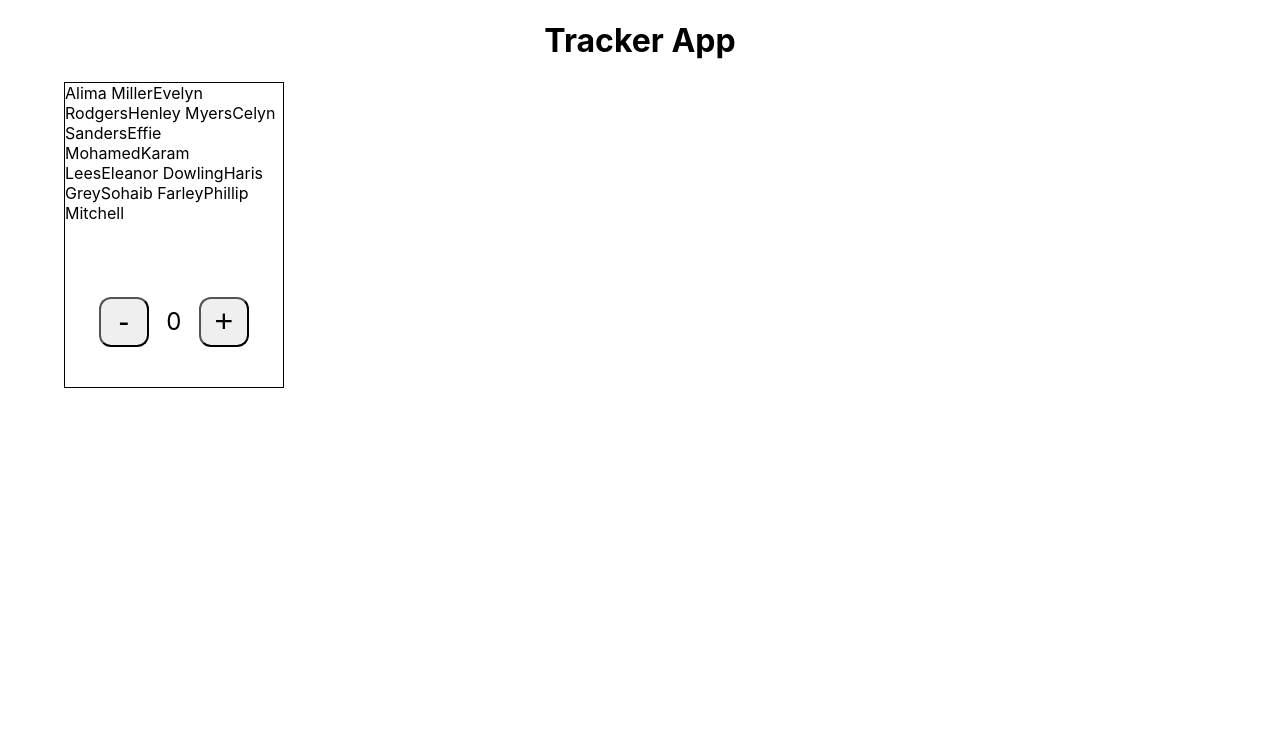
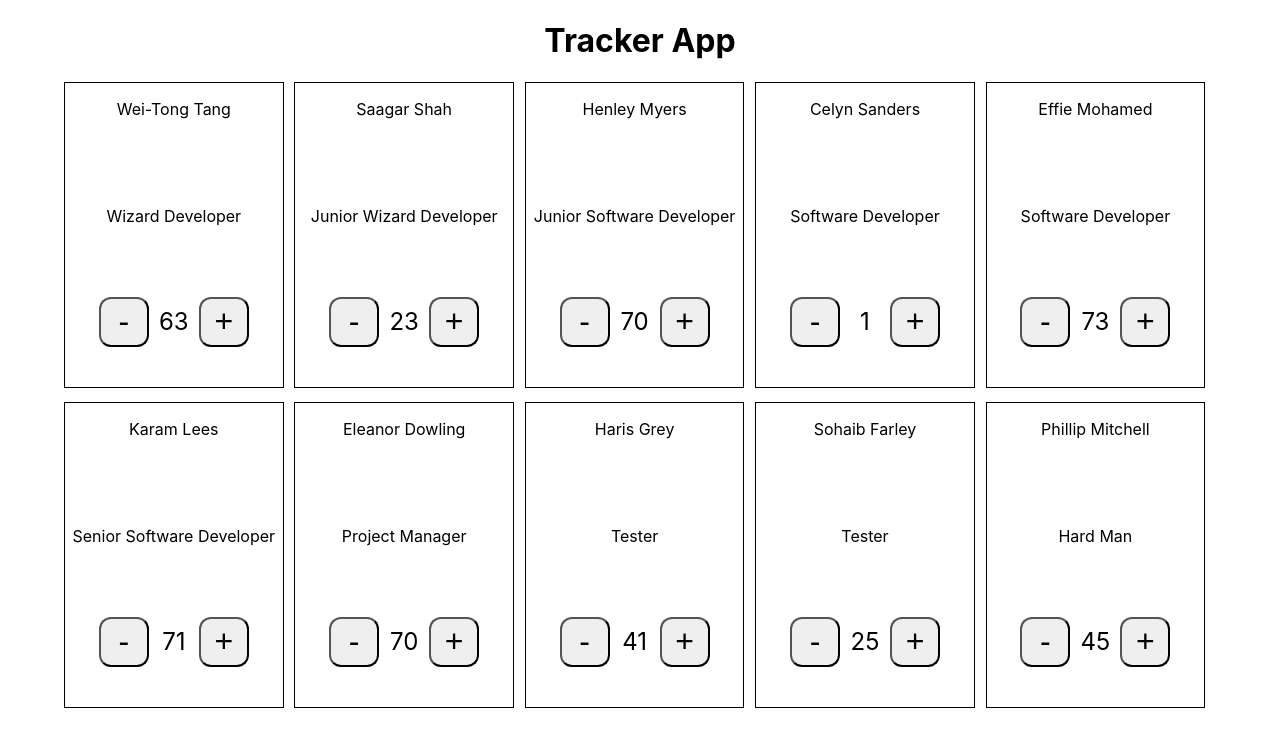
Before and after one commit to saagarshah99/Ticket-Tracker, a React (Create React App) app: page / in a window 1280 px wide. Shown: the top 746 px of the page. Built offline with nearby package versions, Linux system fonts and the light colour scheme.

Commit message:
Mapped data from array of objects and counter working

```diff
--- a/src/App.jsx
+++ b/src/App.jsx
@@ -9,7 +9,7 @@ function App() {
     <div className="App">
         <h1 className="App__header">Tracker App</h1>
         {/* <EmployeeBox teamArr={team} /> */}
-        <TrackerBox/>
+        <TrackerBox teamArr={team} />
     </div>
 
     // tracker --> employee (10) --> names, role, counter
--- a/src/components/EmployeeBox/EmployeeBox.jsx
+++ b/src/components/EmployeeBox/EmployeeBox.jsx
@@ -4,19 +4,23 @@ import Counter from "../../container/Counter/Counter"
 
 
 const EmployeeBox = ({ teamArr }) => {
-    const teamList = teamArr.map((employee) => {
-        return employee.name;
-    });
+    // const teamList = teamArr.map((employee) => {
+    //     return employee.name;
+    // });
+
+    return teamArr.map(({ name, role, numberOfTickets }) => {
 
         return (
             <div className="employeeBox">
+                <p>{name}</p>
+                <p>{role}</p>
 
-            {teamList}
                 <div className="employeeBox__Counter">
-                <Counter />
+                    <Counter numberOfTickets={numberOfTickets} />
                 </div>
             </div>
         )
+    });
 }
 
 export default EmployeeBox
--- a/src/components/TrackerBox/TrackerBox.jsx
+++ b/src/components/TrackerBox/TrackerBox.jsx
@@ -1,15 +1,11 @@
 import React from 'react'
 import "./TrackerBox.scss";
 import EmployeeBox from '../EmployeeBox/EmployeeBox';
-import team from "../../data/team"
 
-
-const TrackerBox = () => {
-
-
+const TrackerBox = ({ teamArr }) => {
     return (
         <div className="trackerBox">
-            <EmployeeBox teamArr={team} />
+            <EmployeeBox teamArr={teamArr} />
         </div>
     )
 }
--- a/src/components/TrackerBox/TrackerBox.scss
+++ b/src/components/TrackerBox/TrackerBox.scss
@@ -2,6 +2,5 @@
     width: 90vw;
     height: 80vh;
     display: grid;
-    grid-template-columns: repeat(5, 1fr)
-
+    grid-template-columns: repeat(5, 1fr);
 }
--- a/src/container/Counter/Counter.jsx
+++ b/src/container/Counter/Counter.jsx
@@ -1,9 +1,9 @@
 import React, {useState} from 'react'
 import "./Counter.scss"
 
-const Counter = () => {
+const Counter = ({ numberOfTickets }) => {
 
-    const [counter, setCounter] = useState(0)
+    const [counter, setCounter] = useState(numberOfTickets)
     const handleIncrement = () => {
         setCounter(counter + 1);
     }
@@ -13,12 +13,14 @@ const Counter = () => {
         }
     }
 
+    // "Amazon Superiority Complex Feature"
+
     return (
         <>
             <div className="counter">
                 <button className="counter__button" onClick = {handleDecrement}>-</button>
                 <div className="counter__p">
-                    <p >{counter}</p>
+                    <p>{counter}</p>
                 </div>
                 <button className="counter__button" onClick = {handleIncrement}>+</button>
             </div>
--- a/src/data/team.js
+++ b/src/data/team.js
@@ -5,14 +5,14 @@ const randomNumberOfTickets = () => {
 const team = [
     {
       id: 1,
-      name: "Alima Miller",
-      role: "Junior Software Developer",
+      name: "Wei-Tong Tang",
+      role: "Wizard Developer",
       numberOfTickets: randomNumberOfTickets()
     },
     {
       id: 2,
-      name: "Evelyn Rodgers",
-      role: "Junior Software Developer",
+      name: "Saagar Shah",
+      role: "Junior Wizard Developer",
       numberOfTickets: randomNumberOfTickets()
     },
     {
```
Lines whose indentation alone changed are shown as unchanged.
